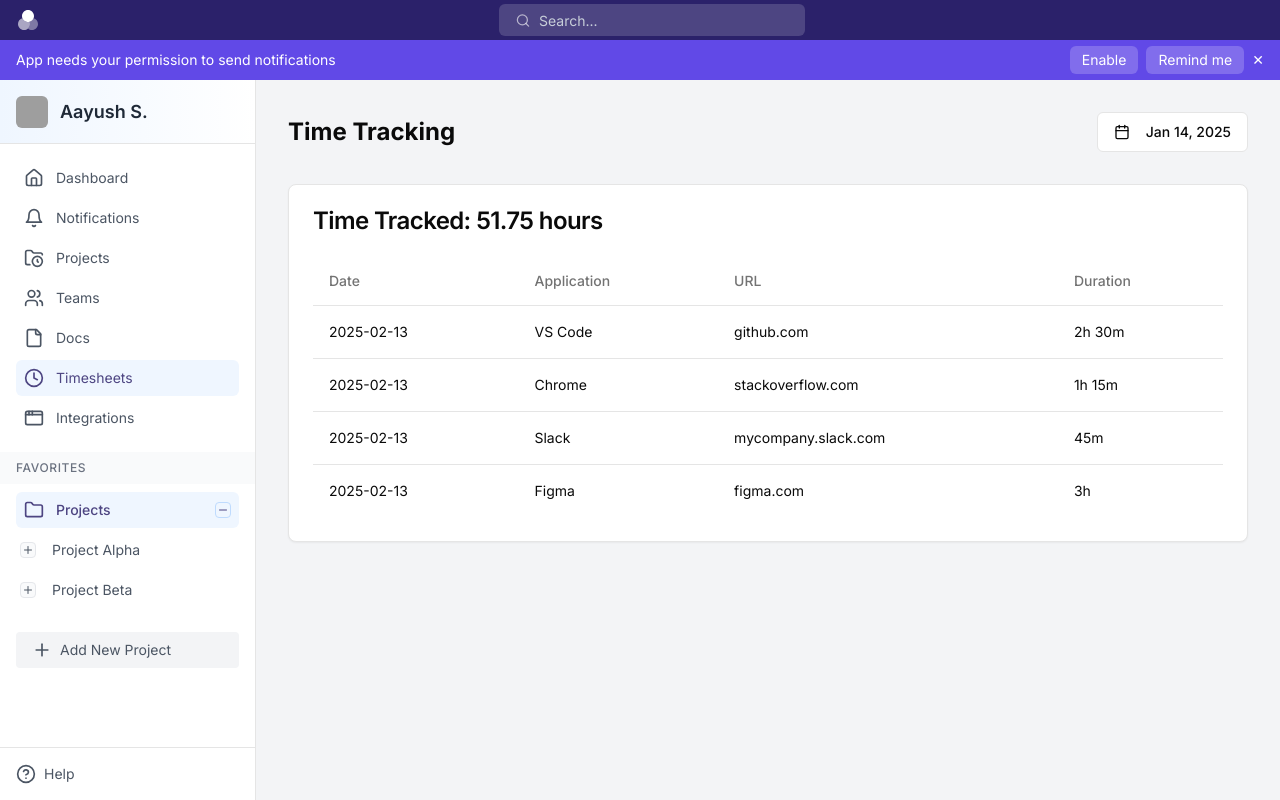
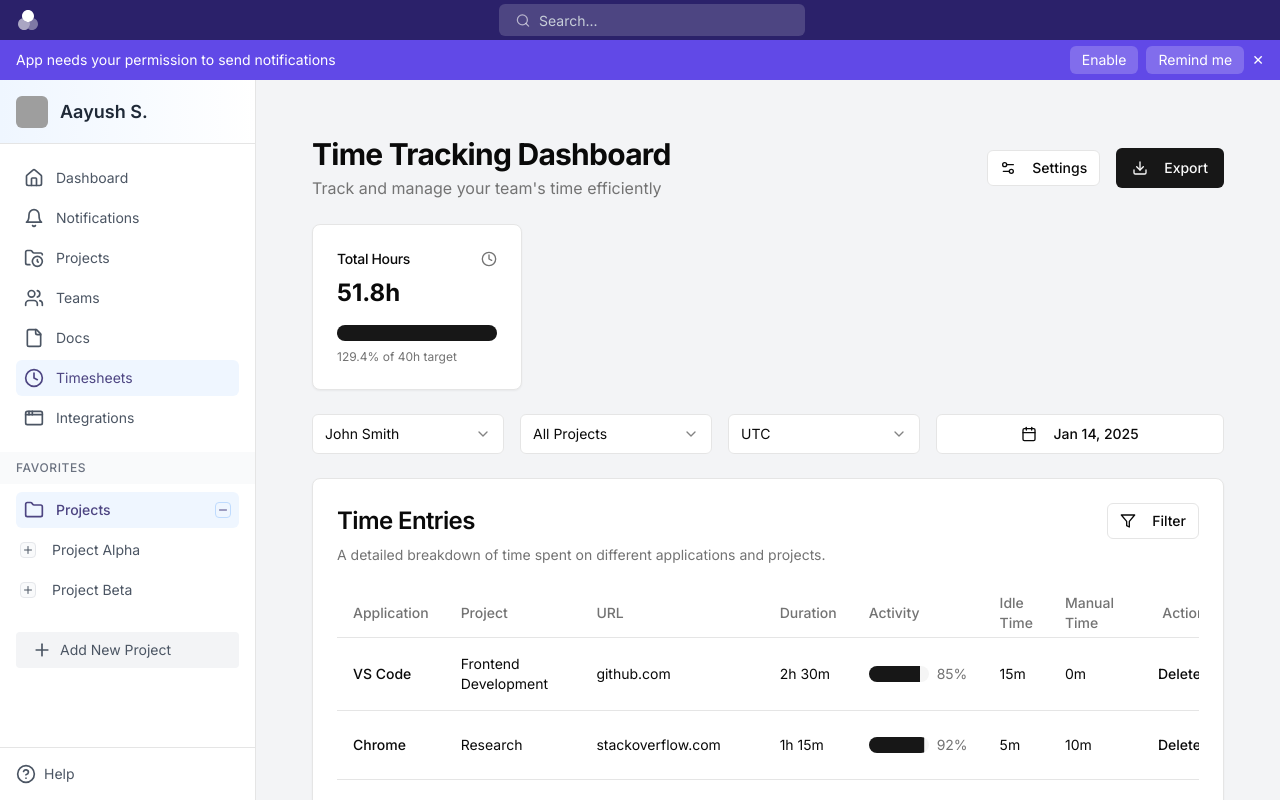
Before and after one commit to aayushsolanki40/time-tracker, a Next.js app: page /time-tracking in a window 1280 px wide. Built offline with nearby package versions, Linux system fonts and the light colour scheme; grey boxes are pictures that could not be loaded.

Commit message:
refactor: updated time track sheet

```diff
--- a/app/time-tracking/page.tsx
+++ b/app/time-tracking/page.tsx
@@ -2,7 +2,13 @@
 
 import { useState } from 'react'
 import { Button } from '@/components/ui/button'
-import { Card, CardContent, CardHeader, CardTitle } from '@/components/ui/card'
+import {
+  Card,
+  CardContent,
+  CardHeader,
+  CardTitle,
+  CardDescription,
+} from '@/components/ui/card'
 import {
   Table,
   TableBody,
@@ -11,7 +17,7 @@ import {
   TableHeader,
   TableRow,
 } from '@/components/ui/table'
-import { CalendarIcon } from 'lucide-react'
+import { CalendarIcon, Download, Filter, Clock, Settings2 } from 'lucide-react'
 import { format } from 'date-fns'
 import { Calendar } from '@/components/ui/calendar'
 import {
@@ -19,6 +25,21 @@ import {
   PopoverContent,
   PopoverTrigger,
 } from '@/components/ui/popover'
+import { Progress } from '@/components/ui/progress'
+import {
+  Select,
+  SelectContent,
+  SelectTrigger,
+  SelectItem,
+  SelectValue,
+} from '@/components/ui/select'
+import {
+  DropdownMenu,
+  DropdownMenuContent,
+  DropdownMenuItem,
+  DropdownMenuTrigger,
+} from '@/components/ui/dropdown-menu'
+import { Alert, AlertDescription } from '@/components/ui/alert'
 
 const initialTimeEntries = [
   {
@@ -27,6 +48,10 @@ const initialTimeEntries = [
     url: 'github.com',
     duration: '2h 30m',
     date: '2025-02-13',
+    activity: 85,
+    idle: '15m',
+    manual: '0m',
+    project: 'Frontend Development',
   },
   {
     id: 2,
@@ -34,6 +59,10 @@ const initialTimeEntries = [
     url: 'stackoverflow.com',
     duration: '1h 15m',
     date: '2025-02-13',
+    activity: 92,
+    idle: '5m',
+    manual: '10m',
+    project: 'Research',
   },
   {
     id: 3,
@@ -41,25 +70,51 @@ const initialTimeEntries = [
     url: 'mycompany.slack.com',
     duration: '45m',
     date: '2025-02-13',
+    activity: 78,
+    idle: '10m',
+    manual: '0m',
+    project: 'Communication',
   },
-  { id: 4, app: 'Figma', url: 'figma.com', duration: '3h', date: '2025-02-13' },
+  {
+    id: 4,
+    app: 'Figma',
+    url: 'figma.com',
+    duration: '3h',
+    date: '2025-02-13',
+    activity: 95,
+    idle: '8m',
+    manual: '5m',
+    project: 'Design',
+  },
+]
+
+const users = ['John Smith', 'Sarah Johnson', 'Mike Chen']
+const projects = [
+  'All Projects',
+  'Frontend Development',
+  'Research',
+  'Communication',
+  'Design',
 ]
 
 export default function TimeTrackingPage() {
   const [timeEntries, setTimeEntries] = useState(initialTimeEntries)
-  const [dateRange, setDateRange] = useState<{
-    from: Date
-    to: Date | undefined
-  }>({
+  const [dateRange, setDateRange] = useState({
     from: new Date(),
     to: undefined,
   })
+  const [selectedUser, setSelectedUser] = useState(users[0])
+  const [selectedProject, setSelectedProject] = useState(projects[0])
+  const [timezone, setTimezone] = useState('UTC')
 
   const filteredEntries = timeEntries.filter((entry) => {
     const entryDate = new Date(entry.date)
+    const projectMatch =
+      selectedProject === 'All Projects' || entry.project === selectedProject
     return (
       entryDate >= dateRange.from &&
-      (!dateRange.to || entryDate <= dateRange.to)
+      (!dateRange.to || entryDate <= dateRange.to) &&
+      projectMatch
     )
   })
 
@@ -68,13 +123,100 @@ export default function TimeTrackingPage() {
     return total + parseInt(hours) + (minutes ? parseInt(minutes) / 60 : 0)
   }, 0)
 
+  const targetHours = 40 // Weekly target hours
+  const progress = (totalHours / targetHours) * 100
+
   return (
-    <div className="container xl:max-w-[2560px] mx-auto space-y-8">
+    <div className="container xl:max-w-[2560px] mx-auto space-y-6 p-6">
       <div className="flex justify-between items-center">
-        <h1 className="text-2xl font-bold">Time Tracking</h1>
+        <div>
+          <h1 className="text-3xl font-bold tracking-tight">
+            Time Tracking Dashboard
+          </h1>
+          <p className="text-muted-foreground mt-1">
+            Track and manage your team's time efficiently
+          </p>
+        </div>
+        <div className="flex items-center space-x-4">
+          <Button variant="outline" size="sm">
+            <Settings2 className="mr-2 h-4 w-4" />
+            Settings
+          </Button>
+          <DropdownMenu>
+            <DropdownMenuTrigger asChild>
+              <Button>
+                <Download className="mr-2 h-4 w-4" />
+                Export
+              </Button>
+            </DropdownMenuTrigger>
+            <DropdownMenuContent>
+              <DropdownMenuItem>Download as PDF</DropdownMenuItem>
+              <DropdownMenuItem>Export to Excel</DropdownMenuItem>
+              <DropdownMenuItem>Export as CSV</DropdownMenuItem>
+            </DropdownMenuContent>
+          </DropdownMenu>
+        </div>
+      </div>
+
+      <div className="grid gap-6 md:grid-cols-2 lg:grid-cols-4">
+        <Card>
+          <CardHeader className="flex flex-row items-center justify-between space-y-0 pb-2">
+            <CardTitle className="text-sm font-medium">Total Hours</CardTitle>
+            <Clock className="h-4 w-4 text-muted-foreground" />
+          </CardHeader>
+          <CardContent>
+            <div className="text-2xl font-bold">{totalHours.toFixed(1)}h</div>
+            <Progress value={progress} className="mt-4" />
+            <p className="text-xs text-muted-foreground mt-2">
+              {progress.toFixed(1)}% of {targetHours}h target
+            </p>
+          </CardContent>
+        </Card>
+      </div>
+
+      <div className="flex flex-col md:flex-row md:items-center space-y-4 md:space-y-0 md:space-x-4">
+        <Select value={selectedUser} onValueChange={setSelectedUser}>
+          <SelectTrigger className="w-[200px]">
+            <SelectValue placeholder="Select user" />
+          </SelectTrigger>
+          <SelectContent>
+            {users.map((user) => (
+              <SelectItem key={user} value={user}>
+                {user}
+              </SelectItem>
+            ))}
+          </SelectContent>
+        </Select>
+
+        <Select value={selectedProject} onValueChange={setSelectedProject}>
+          <SelectTrigger className="w-[200px]">
+            <SelectValue placeholder="Select project" />
+          </SelectTrigger>
+          <SelectContent>
+            {projects.map((project) => (
+              <SelectItem key={project} value={project}>
+                {project}
+              </SelectItem>
+            ))}
+          </SelectContent>
+        </Select>
+
+        <Select value={timezone} onValueChange={setTimezone}>
+          <SelectTrigger className="w-[200px]">
+            <SelectValue placeholder="Select timezone" />
+          </SelectTrigger>
+          <SelectContent>
+            <SelectItem value="UTC">UTC</SelectItem>
+            <SelectItem value="PST">PST (UTC-8)</SelectItem>
+            <SelectItem value="EST">EST (UTC-5)</SelectItem>
+            <SelectItem value="GMT">GMT</SelectItem>
+            <SelectItem value="IST">IST (UTC+5:30)</SelectItem>
+          </SelectContent>
+        </Select>
+
         <Popover>
           <PopoverTrigger asChild>
-            <Button variant="outline">
+            <Button variant="outline" className="w-[300px]">
               <CalendarIcon className="mr-2 h-4 w-4" />
               {dateRange.from ? (
                 dateRange.to ? (
@@ -86,18 +228,18 @@ export default function TimeTrackingPage() {
                   format(dateRange.from, 'LLL dd, y')
                 )
               ) : (
-                <span>Pick a date</span>
+                <span>Select date range</span>
               )}
             </Button>
           </PopoverTrigger>
-          <PopoverContent className="w-auto p-0" align="end">
+          <PopoverContent className="w-auto p-0" align="start">
             <Calendar
               initialFocus
               mode="range"
               defaultMonth={dateRange.from}
               selected={dateRange}
               onSelect={(range) =>
-                setDateRange(range as { from: Date; to: Date | undefined })
+                setDateRange(range || { from: new Date(), to: undefined })
               }
               numberOfMonths={2}
             />
@@ -107,29 +249,74 @@ export default function TimeTrackingPage() {
 
       <Card>
         <CardHeader>
-          <CardTitle>Time Tracked: {totalHours.toFixed(2)} hours</CardTitle>
+          <div className="flex items-center justify-between">
+            <CardTitle>Time Entries</CardTitle>
+            <Button variant="outline" size="sm">
+              <Filter className="mr-2 h-4 w-4" />
+              Filter
+            </Button>
+          </div>
+          <CardDescription>
+            A detailed breakdown of time spent on different applications and
+            projects.
+          </CardDescription>
         </CardHeader>
         <CardContent>
+          {filteredEntries.length > 0 ? (
             <Table>
               <TableHeader>
                 <TableRow>
-                <TableHead>Date</TableHead>
                   <TableHead>Application</TableHead>
+                  <TableHead>Project</TableHead>
                   <TableHead>URL</TableHead>
                   <TableHead>Duration</TableHead>
+                  <TableHead>Activity</TableHead>
+                  <TableHead>Idle Time</TableHead>
+                  <TableHead>Manual Time</TableHead>
+                  <TableHead className="text-right">Actions</TableHead>
                 </TableRow>
               </TableHeader>
               <TableBody>
                 {filteredEntries.map((entry) => (
                   <TableRow key={entry.id}>
-                  <TableCell>{entry.date}</TableCell>
-                  <TableCell>{entry.app}</TableCell>
+                    <TableCell className="font-medium">{entry.app}</TableCell>
+                    <TableCell>{entry.project}</TableCell>
                     <TableCell>{entry.url}</TableCell>
                     <TableCell>{entry.duration}</TableCell>
+                    <TableCell>
+                      <div className="flex items-center space-x-2">
+                        <Progress value={entry.activity} className="w-[60px]" />
+                        <span className="text-sm text-muted-foreground">
+                          {entry.activity}%
+                        </span>
+                      </div>
+                    </TableCell>
+                    <TableCell>{entry.idle}</TableCell>
+                    <TableCell>{entry.manual}</TableCell>
+                    <TableCell className="text-right">
+                      <Button
+                        variant="ghost"
+                        size="sm"
+                        onClick={() => {
+                          setTimeEntries(
+                            timeEntries.filter((t) => t.id !== entry.id),
+                          )
+                        }}
+                      >
+                        Delete
+                      </Button>
+                    </TableCell>
                   </TableRow>
                 ))}
               </TableBody>
             </Table>
+          ) : (
+            <Alert>
+              <AlertDescription>
+                No time entries found for the selected filters.
+              </AlertDescription>
+            </Alert>
+          )}
         </CardContent>
       </Card>
     </div>
```
Lines whose indentation alone changed are shown as unchanged.
